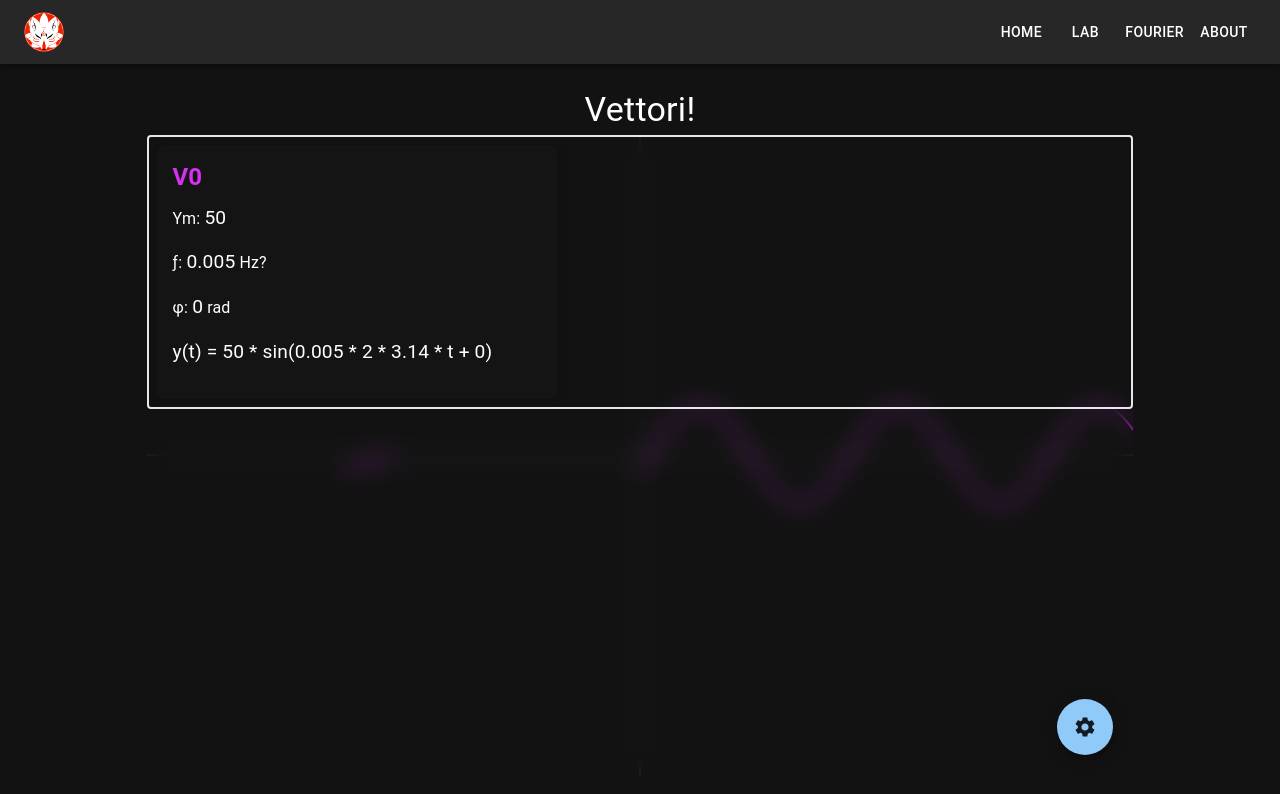
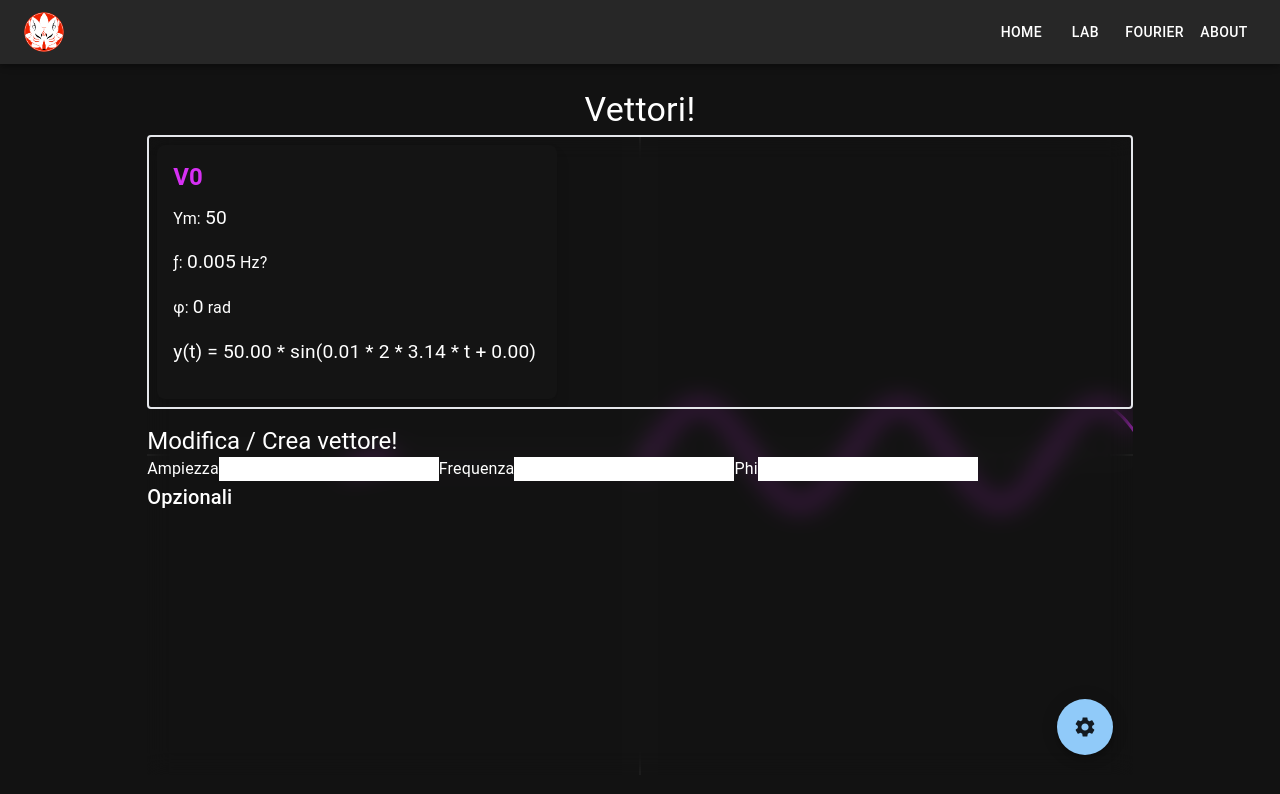
Before and after one commit to CassiGiuse/sir_fourier, a Next.js app: page /lab in a window 1280 px wide. Both pictures are taken after a click on the button "open settings". Shown: the top 794 px of the page. Built offline with nearby package versions, Linux system fonts and the light colour scheme.

Commit message:
Inizio sviluppo VectorManager

```diff
--- a/src/app/lab/components/FloatingMenu.tsx
+++ b/src/app/lab/components/FloatingMenu.tsx
@@ -9,9 +9,9 @@ function FloatingMenu({ children }: FloatingMenuProps) {
   return (
     <motion.div
       className="absolute top-0 left-0 size-full z-999 backdrop-blur-md"
-      initial={{ left: "-100%" }}
+      initial={{ left: "-200%" }}
       animate={{ left: 0 }}
-      exit={{ left: "-100%" }}
+      exit={{ left: "-200%" }}
     >
       <div className="wrapper size-full">{children}</div>
     </motion.div>
--- a/src/app/lab/models/Vector.tsx
+++ b/src/app/lab/models/Vector.tsx
@@ -28,7 +28,7 @@ class Vector {
   private latestYCoordinates: Array<number>;
 
   private static globalVectorCounter: number = 0;
-  private static readonly VECTOR_LINE_WIDTH: number = 2;
+  private static readonly VECTOR_LINE_WIDTH: number = 3;
   private static readonly LINK_WIDTH: number = 1;
 
   constructor(
@@ -202,13 +202,17 @@ class Vector {
     );
   }
 
+  public resetVector(): void {
+    this.latestYCoordinates = [];
+  }
+
   // GETTERS
 
   public getVectorInfo(): VectorProperties {
     return {
-      amplitude: this.amp,
+      amplitude: Number(this.amp.toFixed(2)),
       frequency: this.fq,
-      phi: this.phi,
+      phi: Number(this.phi.toFixed(2)),
       vectorColor: this.vectorColor,
       vectorName: this.vectorName,
     };
@@ -245,7 +249,9 @@ class Vector {
   }
 
   public toString(): string {
-    return `y(t) = ${this.amp} * sin(${this.fq} * 2 * 3.14 * t + ${this.phi})`;
+    return `y(t) = ${this.amp.toFixed(2)} * sin(${this.fq.toFixed(
+      2
+    )} * 2 * 3.14 * t + ${this.phi.toFixed(2)})`;
   }
 
   public static vectorFormula(): string {
--- a/src/app/lab/page.tsx
+++ b/src/app/lab/page.tsx
@@ -1,6 +1,6 @@
   "use client";
 
-import React, { useCallback, useMemo } from "react";
+  import React, { useCallback, useMemo, useState } from "react";
   import Vector from "./models/Vector";
   import { Typography } from "@mui/material";
   import CanvasManager from "./components/CanvasManager";
@@ -11,10 +11,7 @@ export default function LabPage() {
     const customVector = useMemo<Vector>(() => new Vector(), []);
     const MemoizedVectorsPlayground = React.memo(VectorsPlayground);
 
-  const vectors = useMemo<Array<Vector>>(
-    () => new Array<Vector>(customVector),
-    [customVector]
-  );
+    const [vectors, setVectors] = useState<Array<Vector>>([customVector]);
 
     // Utilizziamo useCallback per memorizzare la funzione draw
     const draw = useCallback(
@@ -26,15 +23,17 @@ export default function LabPage() {
 
         Vector.drawAxxes(ctx);
 
-      customVector
+        vectors.forEach((vector) => {
+          vector
             .drawVector(ctx, time, {
               x: canvasWidth / 4,
               y: canvasHeight / 2,
             })
             .showLinkLine()
             .showSineWave();
+        });
       },
-    [customVector]
+      [vectors]
     );
 
     return (
@@ -46,6 +45,18 @@ export default function LabPage() {
         <CanvasManager draw={draw}>
           <MemoizedVectorsPlayground items={vectors}></MemoizedVectorsPlayground>
         </CanvasManager>
+        {/* <button
+          onClick={() => {
+            setVectors((prevVectors) => [...prevVectors, new Vector({
+              amplitude: Math.random() * 100,
+              frequency: 0.005,
+              phi: Math.random() * 100,
+            })]);
+            vectors.forEach((v) => v.resetVector())
+          }}
+        >
+          Clicca
+        </button> */}
       </React.Fragment>
     );
   }
--- /dev/null
+++ b/src/app/lab/settings/VectorManager.tsx
@@ -0,0 +1,23 @@
+import React from "react";
+import { Typography } from "@mui/material";
+
+export default function VectorManager() {
+  return (
+    <form>
+      <Typography variant="h5">Modifica / Crea vettore!</Typography>
+      <label>
+        <span>Ampiezza</span>
+        <input type="text" className="" />
+      </label>
+      <label>
+        <span>Frequenza</span>
+        <input type="text" />
+      </label>
+      <label>
+        <span>Phi</span>
+        <input type="text" />
+      </label>
+      <Typography variant="h6">Opzionali</Typography>
+    </form>
+  );
+}
--- a/src/app/lab/settings/VectorsPlayground.tsx
+++ b/src/app/lab/settings/VectorsPlayground.tsx
@@ -2,12 +2,13 @@ import React from "react";
 import Stack from "@mui/material/Stack";
 import VectorList from "./VectorList";
 import Vector from "../models/Vector";
+import VectorManager from "./VectorManager";
 
 interface VectorListProps {
   items: Array<Vector>;
 }
 
-export default function VectorsPlayground({items}: VectorListProps) {
+export default function VectorsPlayground({ items }: VectorListProps) {
   return (
     <div className="size-ful">
       <Stack
@@ -17,6 +18,7 @@ export default function VectorsPlayground({items}: VectorListProps) {
         flexWrap="wrap"
       >
         <VectorList items={items}></VectorList>
+        <VectorManager></VectorManager>
       </Stack>
     </div>
   );
```
Lines whose indentation alone changed are shown as unchanged.
